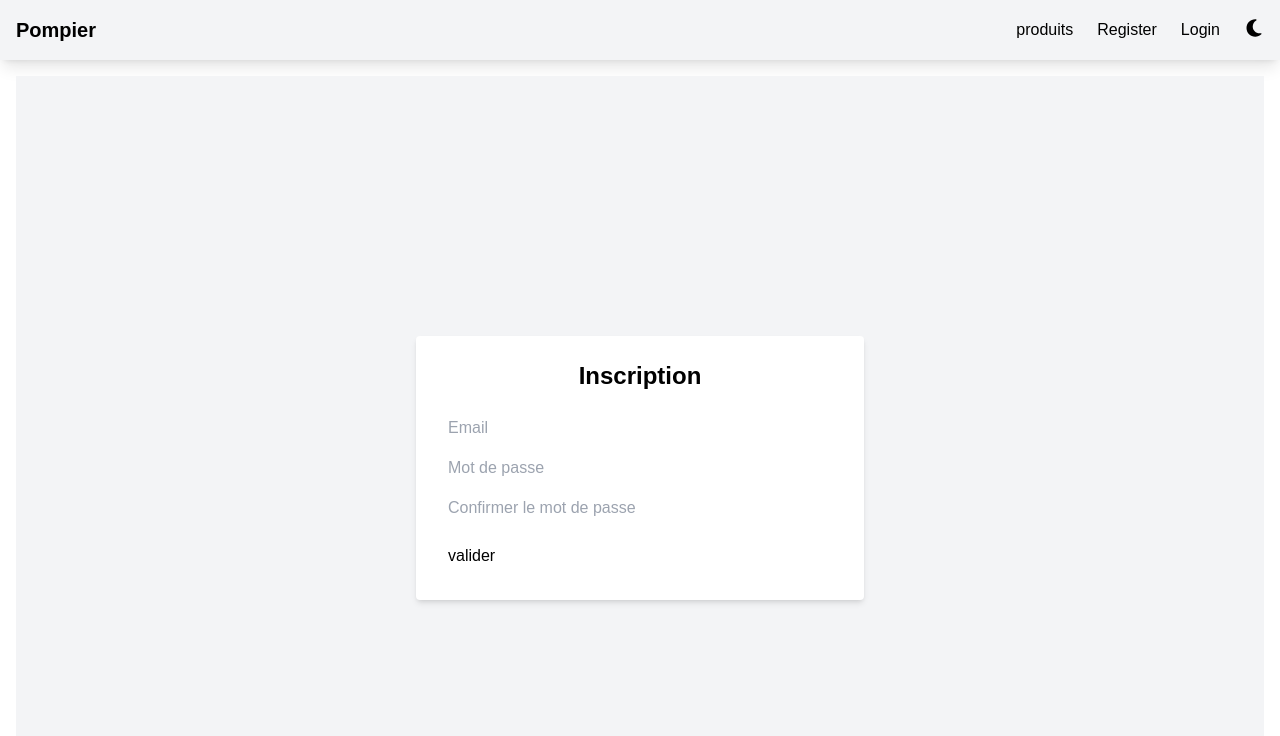
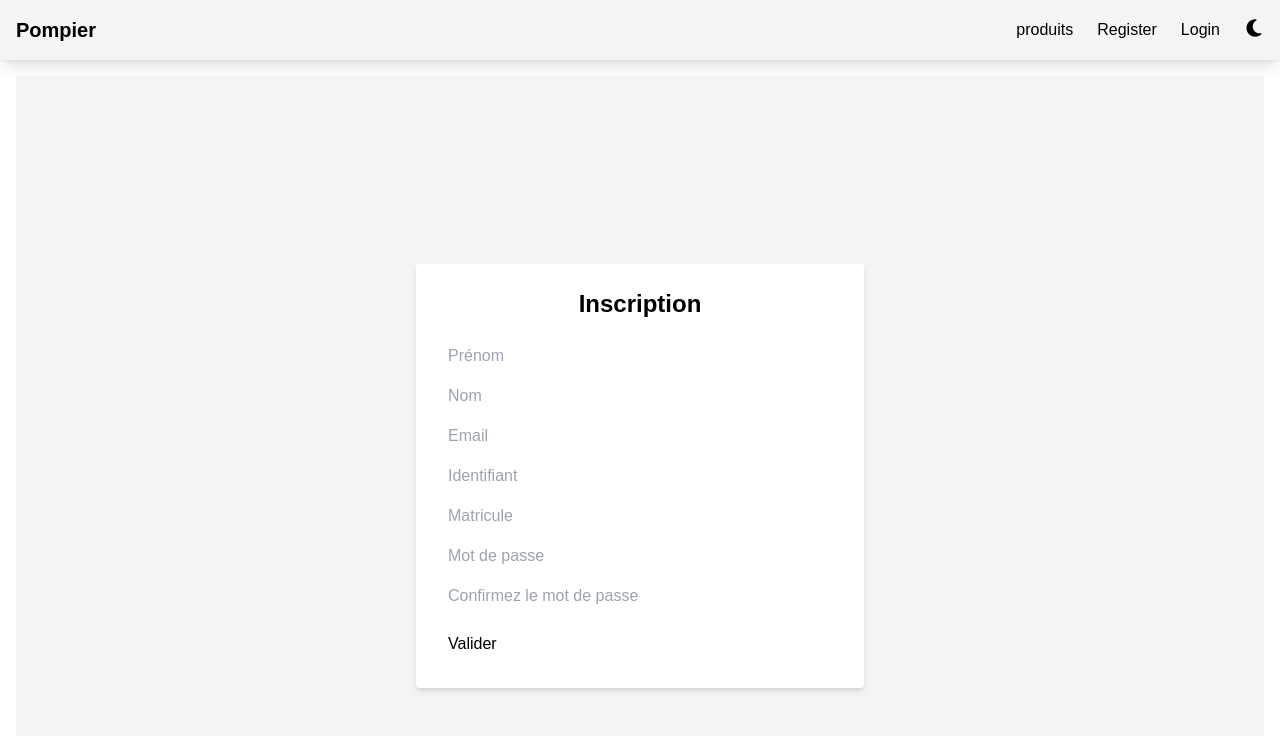
Before and after one commit to chrisalexlegoff/pompier_front, a Next.js app: page /register in a window 1280 px wide. Shown: the top 736 px of the page. Built offline with nearby package versions, Linux system fonts and the light colour scheme; no server answers.

Commit message:
Update Login - Register - Loader | Add config Next Image

```diff
--- a/app/login/page.js
+++ b/app/login/page.js
@@ -42,11 +42,11 @@ export default function Login() {
       <form onSubmit={handleSubmit(onSubmit)} className="bg-white dark:bg-gray-800 shadow-md rounded px-8 pt-6 pb-8 mb-4 w-full max-w-md">
         <h2 className="text-2xl font-bold mb-6 text-center text-black dark:text-white">Connexion</h2>
         <div className="mb-4">
-          <input {...register('username')} placeholder="Nom d'utilisateur" className="input-field" />
+          <input {...register('username')} placeholder="Nom d'utilisateur" className="input-field" autoComplete="username" />
           {errors.username && <p className="text-red-500 text-xs mt-1">{errors.username.message}</p>}
         </div>
         <div className="mb-6">
-          <input {...register('password')} placeholder="Mot de passe" type="password" className="input-field" />
+          <input {...register('password')} placeholder="Mot de passe" type="password" className="input-field" autoComplete="current-password" />
           {errors.password && <p className="text-red-500 text-xs mt-1">{errors.password.message}</p>}
         </div>
         <button type="submit" className="btn-primary">
--- a/app/register/page.js
+++ b/app/register/page.js
@@ -1,25 +1,30 @@
 'use client';
 
-import React from 'react';
+import React, { useEffect, useState } from 'react';
 import { useForm } from 'react-hook-form';
 import { yupResolver } from '@hookform/resolvers/yup';
 import * as yup from 'yup';
 import axiosConfig from '../api/axiosConfig';
 import { useRouter } from 'next/navigation';
-import { useDispatch } from 'react-redux';
 
 const schema = yup.object().shape({
-  email: yup.string().email('Invalid email').required('Email is required'),
-  password: yup.string().min(6, 'Password must be at least 6 characters').required('Password is required'),
+  email: yup.string().email('Email invalide').required('Email requis'),
+  password: yup.string().min(6, 'Mot de passe trop court').required('Mot de passe requis'),
   confirmPassword: yup
     .string()
-    .oneOf([yup.ref('password')], 'Passwords must match')
-    .required('Please confirm your password'),
+    .oneOf([yup.ref('password')], 'Les mots de passe doivent correspondre')
+    .required('Confirmation du mot de passe requise'),
+  firstName: yup.string().required('Prénom requis'),
+  lastName: yup.string().required('Nom requis'),
+  identifiant: yup.string().required('Identifiant requis'),
+  matricule: yup.string().required('Matricule requis'),
 });
 
 export default function Register() {
   const router = useRouter();
-  const dispatch = useDispatch();
+  const [matricules, setMatricules] = useState([]);
+  const [matriculeError, setMatriculeError] = useState('');
+
   const {
     register,
     handleSubmit,
@@ -28,35 +33,76 @@ export default function Register() {
     resolver: yupResolver(schema),
   });
 
+  // Charger les matricules existants depuis l'API
+  useEffect(() => {
+    const fetchMatricules = async () => {
+      try {
+        const response = await axiosConfig.get('/matricules'); // Remplacez par votre endpoint d'API pour les matricules
+        setMatricules(response.data.member);
+      } catch (error) {
+        console.error('Erreur lors de la récupération des matricules :', error);
+      }
+    };
+
+    fetchMatricules();
+  }, []);
+
   const onSubmit = async (data) => {
+    // Vérification du matricule
+    const matriculeExists = matricules.some((matricule) => matricule.matricule === data.matricule);
+    if (!matriculeExists) {
+      setMatriculeError('Matricule invalide. Veuillez vérifier et réessayer.');
+      return;
+    }
+
+    setMatriculeError(''); // Réinitialiser l'erreur si le matricule est valide
+
     try {
       await axiosConfig.post('/register', data);
-      alert('Inscription réussie ! Veuillez vous connecter.');
+      alert('Inscription réussie ! Veuillez vérifier votre email.');
       router.push('/login');
+      console.log(data);
     } catch (error) {
       console.error(error);
-      alert("Échec de l'inscription");
+      const errorMessage = error.response?.data?.message || "Échec de l'inscription. Vérifiez vos informations.";
+      alert(errorMessage);
     }
   };
 
   return (
     <div className="flex items-center justify-center min-h-screen bg-gray-100">
-      <form onSubmit={handleSubmit(onSubmit)} className="bg-white dark:bg-gray-800 shadow-md rounded px-8 pt-6 pb-8 mb-4 w-full max-w-md">
-        <h2 className="text-2xl font-bold mb-6 text-center text-black dark:text-white">Inscription</h2>
+      <form onSubmit={handleSubmit(onSubmit)} className="bg-white shadow-md rounded px-8 pt-6 pb-8 w-full max-w-md">
+        <h2 className="text-2xl font-bold mb-6 text-center">Inscription</h2>
+        <div className="mb-4">
+          <input {...register('firstName')} placeholder="Prénom" className="input-field" />
+          {errors.firstName && <p className="text-red-500 text-xs">{errors.firstName.message}</p>}
+        </div>
+        <div className="mb-4">
+          <input {...register('lastName')} placeholder="Nom" className="input-field" />
+          {errors.lastName && <p className="text-red-500 text-xs">{errors.lastName.message}</p>}
+        </div>
         <div className="mb-4">
           <input {...register('email')} placeholder="Email" type="email" className="input-field" />
-          {errors.email && <p className="text-red-500 text-xs mt-1">{errors.email.message}</p>}
+          {errors.email && <p className="text-red-500 text-xs">{errors.email.message}</p>}
         </div>
         <div className="mb-4">
-          <input {...register('password')} placeholder="Mot de passe" type="password" className="input-field" />
-          {errors.password && <p className="text-red-500 text-xs mt-1">{errors.password.message}</p>}
+          <input {...register('identifiant')} placeholder="Identifiant" className="input-field" autoComplete="username" />
+          {errors.identifiant && <p className="text-red-500 text-xs">{errors.identifiant.message}</p>}
+        </div>
+        <div className="mb-4">
+          <input {...register('matricule')} placeholder="Matricule" className="input-field" />
+          {matriculeError && <p className="text-red-500 text-xs">{matriculeError}</p>}
+        </div>
+        <div className="mb-4">
+          <input {...register('password')} placeholder="Mot de passe" type="password" className="input-field" autoComplete="new-password" />
+          {errors.password && <p className="text-red-500 text-xs">{errors.password.message}</p>}
         </div>
         <div className="mb-6">
-          <input {...register('confirmPassword')} placeholder="Confirmer le mot de passe" type="password" className="input-field" />
-          {errors.confirmPassword && <p className="text-red-500 text-xs mt-1">{errors.confirmPassword.message}</p>}
+          <input {...register('confirmPassword')} placeholder="Confirmez le mot de passe" type="password" className="input-field" autoComplete="new-password" />
+          {errors.confirmPassword && <p className="text-red-500 text-xs">{errors.confirmPassword.message}</p>}
         </div>
         <button type="submit" className="btn-primary">
-          valider
+          Valider
         </button>
       </form>
     </div>
--- a/next.config.mjs
+++ b/next.config.mjs
@@ -13,9 +13,6 @@ const nextConfig = {
     NEXT_PUBLIC_API_URL: process.env.NEXT_PUBLIC_API_URL,
     NEXT_PUBLIC_IMAGE_BASE_URL: process.env.NEXT_PUBLIC_IMAGE_BASE_URL,
   },
-  experimental: {
-    fetchCache: false,
-  },
   webpack: (config) => {
     config.resolve.fallback = { ...config.resolve.fallback, https: false };
     return config;
```
